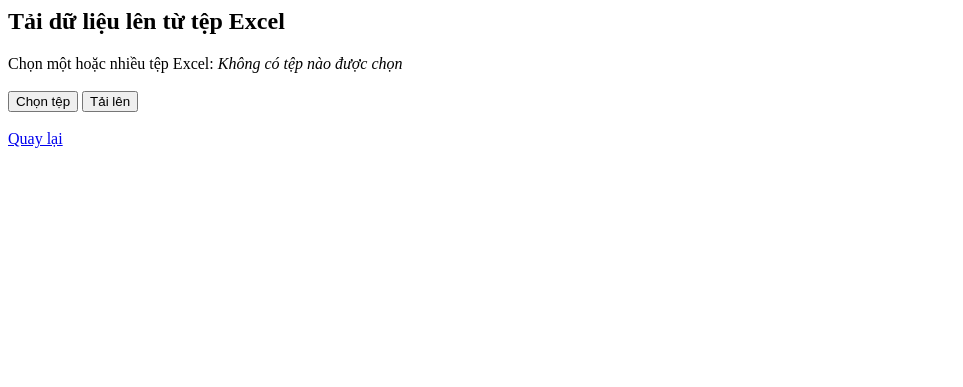
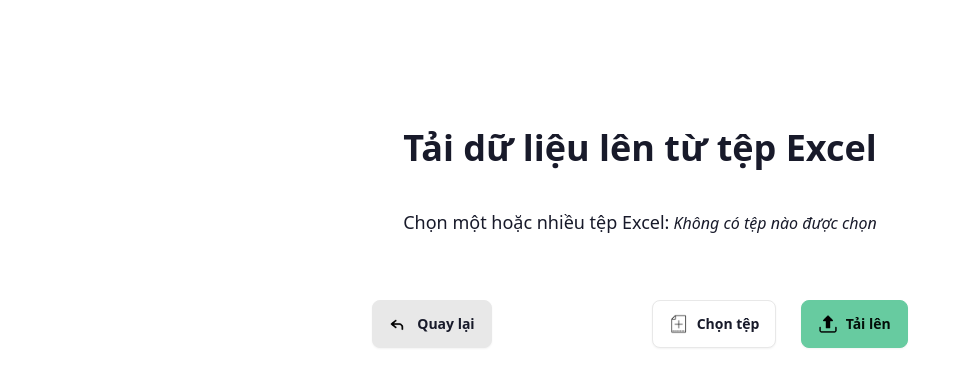
Before and after one commit to ndturng/data_management_CA, a Django app: page /officers/upload-excel/ in a window 1280 px wide. Shown: the top 387 px of the page, without its empty margins (0-963 px from the left). Run offline with Django 5.2, Linux system fonts and the light colour scheme; the visitor is signed in with stand-in values (Sample User, id 1); some libraries are stand-ins or nearby versions.

Commit message:
style officer

```diff
--- a/officers/templates/officers/excel_upload_form.html
+++ b/officers/templates/officers/excel_upload_form.html
@@ -1,7 +1,11 @@
-<h2>Tải dữ liệu lên từ tệp Excel</h2>
+{% load static tailwind_tags %}
+
+<div class="text-center mt-32">
+    {% tailwind_css %}
+    <h2 class="text-4xl font-semibold mb-10">Tải dữ liệu lên từ tệp Excel</h2>
     <form method="post" enctype="multipart/form-data" id="uploadForm">
         {% csrf_token %}
-    <label for="fileInput" id="fileLabel">Chọn một hoặc nhiều tệp Excel:</label>
+        <label for="fileInput" id="fileLabel" class="text-lg">Chọn một hoặc nhiều tệp Excel:</label>
         <input id="fileInput" type="file" name="files" multiple style="display: none;" required>
         <em id="fileName">Không có tệp nào được chọn</em>
 
@@ -11,10 +15,30 @@
         <!-- Toggle button to show more or hide file names -->
         <button type="button" id="toggleButton" style="display:none;">Hiển thị tất cả tệp đã chọn</button><br>
 
-    <button type="button" id="customButton">Chọn tệp</button>
-    <button type="button" id="submitButton">Tải lên</button> <br><br>
-    <a href="{% url 'officer_list' %}">Quay lại</a>
+        <div class="flex justify-center space-x-40 mt-10">
+            <a href="{% url 'officer_list' %}" class="btn rounded-lg">
+                <img src="{% static 'src/back-icon.png' %}"
+                         alt="Back icon"
+                         class="w-5 h-5" />
+                <span>Quay lại</span>
+            </a>
+            <div class="space-x-5">
+                <button type="button" id="customButton" class="btn rounded-lg bg-base-100">
+                    <img src="{% static 'src/add-file.png' %}"
+                         alt="Add file"
+                         class="w-5 h-5" />
+                    <span>Chọn tệp</span>
+                </button>
+                <button type="button" id="submitButton" class="btn rounded-lg btn-accent">
+                    <img src="{% static 'src/upload.png' %}"
+                         alt="Upload"
+                         class="w-5 h-5" />
+                    <span>Tải lên</span>
+                </button>
+            </div>
+        </div>
     </form>
+</div>
 
 <script>
     // Trigger the file selection dialog when "Chọn tệp" button is clicked
--- a/officers/templates/officers/officer_list.html
+++ b/officers/templates/officers/officer_list.html
@@ -427,8 +427,8 @@
         </h3>
 
         <!-- Officer Selection -->
-        <div class="flex justify-around">
-            <div>
+        <div class="grid grid-cols-4 gap-4 justify-center">
+            <div class="col-span-2 ml-10">
                 <strong>Chọn cán bộ:</strong>
                 <br />
 
--- a/theme/static/css/dist/styles.css
+++ b/theme/static/css/dist/styles.css
@@ -1746,12 +1765,20 @@ input.tab:checked + .tab-content,
     --btn-color: var(--fallback-s);
   }
 
+  .btn-accent {
+    --btn-color: var(--fallback-a);
+  }
+
   .btn-success {
     --btn-color: var(--fallback-su);
   }
 
   .btn-warning {
     --btn-color: var(--fallback-wa);
+  }
+
+  .btn-error {
+    --btn-color: var(--fallback-er);
   }
 }
 
@@ -1798,12 +1835,20 @@ input.tab:checked + .tab-content,
     --btn-color: var(--s);
   }
 
+  .btn-accent {
+    --btn-color: var(--a);
+  }
+
   .btn-success {
     --btn-color: var(--su);
   }
 
   .btn-warning {
     --btn-color: var(--wa);
+  }
+
+  .btn-error {
+    --btn-color: var(--er);
   }
 }
 
@@ -1813,6 +1858,12 @@ input.tab:checked + .tab-content,
   outline-color: var(--fallback-s,oklch(var(--s)/1));
 }
 
+.btn-accent {
+  --tw-text-opacity: 1;
+  color: var(--fallback-ac,oklch(var(--ac)/var(--tw-text-opacity)));
+  outline-color: var(--fallback-a,oklch(var(--a)/1));
+}
+
 .btn-success {
   --tw-text-opacity: 1;
   color: var(--fallback-suc,oklch(var(--suc)/var(--tw-text-opacity)));
@@ -3103,18 +3172,22 @@ details.collapse summary::-webkit-details-marker {
   margin-top: 2.5rem;
 }
 
-.mt-16 {
-  margin-top: 4rem;
-}
-
 .mt-3 {
   margin-top: 0.75rem;
 }
 
+.mt-32 {
+  margin-top: 8rem;
+}
+
 .mt-4 {
   margin-top: 1rem;
 }
 
+.mt-40 {
+  margin-top: 10rem;
+}
+
 .mt-7 {
   margin-top: 1.75rem;
 }
@@ -3351,6 +3400,18 @@ details.collapse summary::-webkit-details-marker {
   margin-left: calc(0.5rem * calc(1 - var(--tw-space-x-reverse)));
 }
 
+.space-x-40 > :not([hidden]) ~ :not([hidden]) {
+  --tw-space-x-reverse: 0;
+  margin-right: calc(10rem * var(--tw-space-x-reverse));
+  margin-left: calc(10rem * calc(1 - var(--tw-space-x-reverse)));
+}
+
+.space-x-5 > :not([hidden]) ~ :not([hidden]) {
+  --tw-space-x-reverse: 0;
+  margin-right: calc(1.25rem * var(--tw-space-x-reverse));
+  margin-left: calc(1.25rem * calc(1 - var(--tw-space-x-reverse)));
+}
+
 .space-x-7 > :not([hidden]) ~ :not([hidden]) {
   --tw-space-x-reverse: 0;
   margin-right: calc(1.75rem * var(--tw-space-x-reverse));
```
Also changed, not shown: other parts of theme/static/css/dist/styles.css (+69 -45 lines), officers/templates/officers/officer_confirm_delete.html (+11 -6 lines), officers/templates/officers/officer_confirm_delete_all.html (+14 -7 lines), theme/static_src/src/add-file.png (added). Lines whose indentation alone changed are shown as unchanged.
